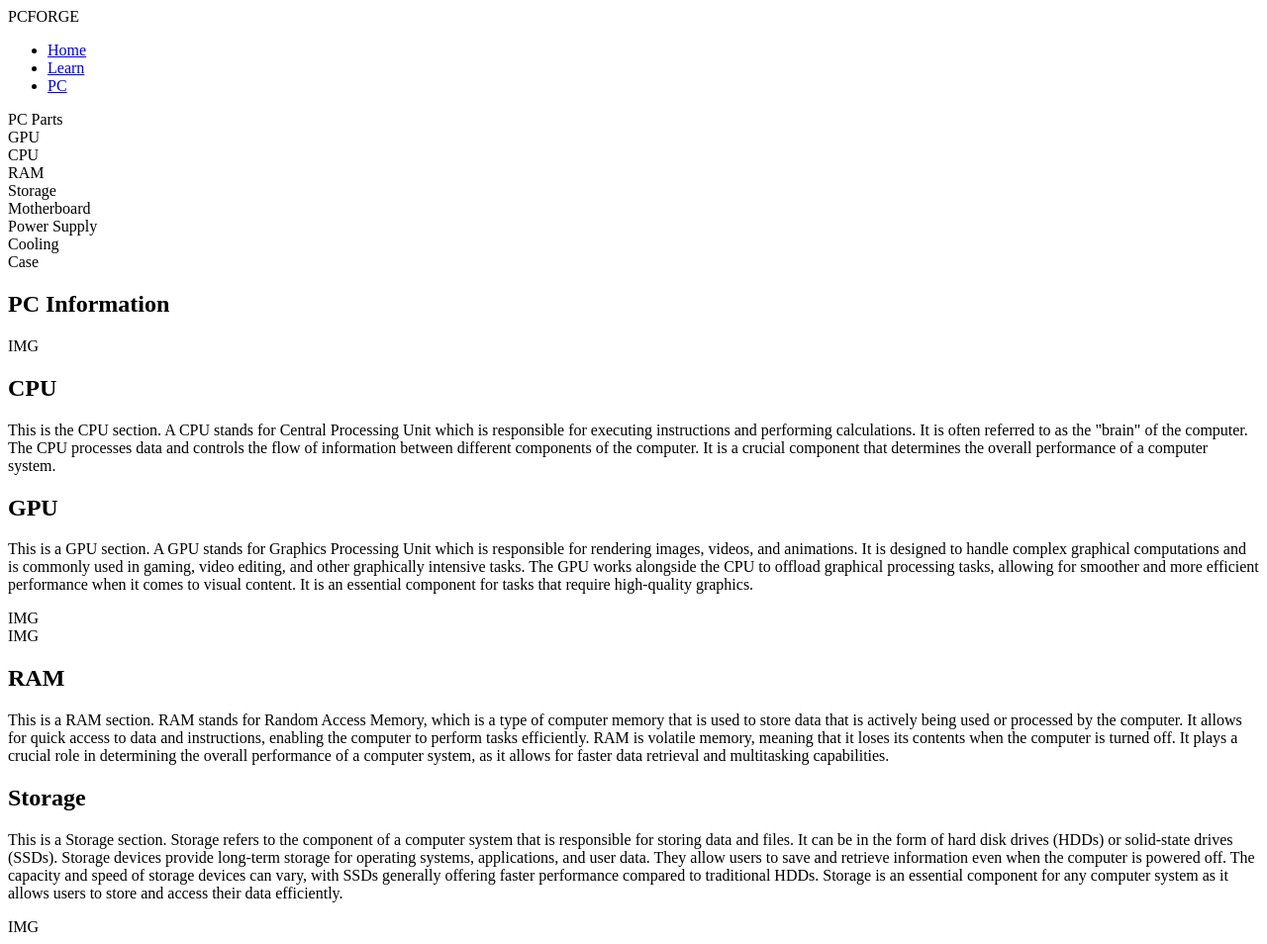
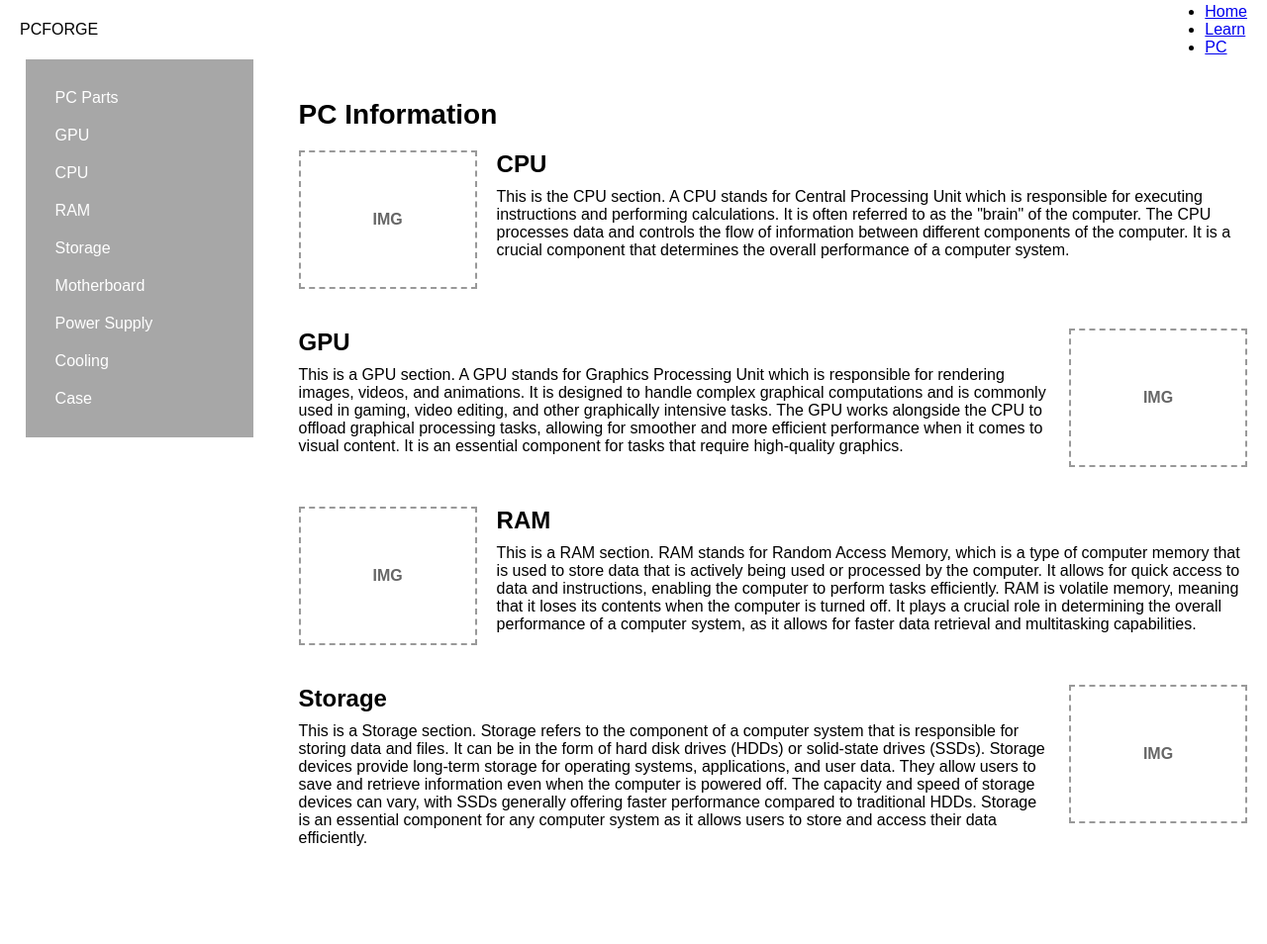
Before and after one commit to Arush2008/PC-Info-guide, a Flask app: page / in a window 1280 px wide. Shown: the whole page at 99% size. After the commit the page ends 855 px from the top, so only its background shows below. Run offline with Flask 3, Linux system fonts and the light colour scheme.

Commit message:
working desing for context  (home Page)

```diff
--- a/static/style.css
+++ b/static/style.css
@@ -0,0 +1,84 @@
+* {
+    margin: 0;
+    padding: 0;
+    box-sizing: border-box;
+    font-family: Arial;
+}
+
+.web {
+    display: flex;
+}
+
+.navbar {
+    position: fixed;
+    background-color: white;
+    top: 0;
+    left: 0;
+    width: 100%;
+    height: 60px;
+    display: flex;
+    align-items: center;
+    justify-content: space-between;
+    padding: 0 20px;
+    z-index: 1000;
+}
+
+.sidebar_homepage {
+    position: fixed;
+    top: 60px;
+    left: 2%;
+    width: 18%;
+    background: #a7a7a7;
+    color: white;
+    padding: 20px;
+}
+
+.sidebar_homepage div {
+    padding: 10px;
+    cursor: pointer;
+    border-radius: 5px;
+}
+
+.title_homepage {
+    font-size: 28px;
+    margin-bottom: 20px;
+}
+
+.image_box {
+    width: 180px;
+    height: 140px;
+    border: 2px dashed #999;
+    display: flex;
+    justify-content: center;
+    align-items: center;
+    font-weight: bold;
+    color: #666;
+    background: white;
+    flex-shrink: 0;
+}
+
+.content_homepage {
+    margin-left: 22%;
+    margin-top: 80px;
+    padding: 20px;
+}
+
+.content_block {
+    display: flex;
+    align-items: flex-start;
+    gap: 20px;
+    margin-bottom: 40px;
+}
+
+.content_block.reverse {
+    flex-direction: row-reverse;
+}
+
+.text_block {
+    display: flex;
+    flex-direction: column;
+}
+
+.text_block h2 {
+    margin-bottom: 10px;
+}
--- a/templates/index.html
+++ b/templates/index.html
@@ -4,7 +4,9 @@
     <title>My Website</title>
     <link rel="stylesheet" href="{{ url_for('static', filename='style.css') }}">
 </head>
+
 <body>
+
     <section class="Web">
 
         <!-- nav bar -->
@@ -18,10 +20,9 @@
                     <li><a href="#">PC</a></li>
                 </ul>
             </nav>
+        </header>
 
-
-            <!-- Side bar to choose parts -->
-        </header>
+        <!-- Side bar -->
         <div class="sidebar_homepage">
             <div>PC Parts</div>
             <div>GPU</div>
@@ -33,14 +34,20 @@
             <div>Cooling</div>
             <div>Case</div>
         </div>
+
     </section>
 
-            <!-- Main content in the center-->
-    <section>
+    <!-- Main content -->
+    <section class="content_homepage">
+
         <h1 class="title_homepage">PC Information</h1>
 
-        <div>
+        <!-- CPU -->
+        <div class="content_block">
+
             <div class="image_box">IMG</div>
+
+            <div class="text_block">
                 <h2>CPU</h2>
                 <p>
                     This is the CPU section. A CPU stands for Central Processing Unit which is responsible for executing instructions
@@ -50,8 +57,14 @@
                 </p>
             </div>
 
-        <div>
+        </div>
 
+        <!-- GPU -->
+        <div class="content_block reverse">
+
+            <div class="image_box">IMG</div>
+
+            <div class="text_block">
                 <h2>GPU</h2>
                 <p>
                     This is a GPU section. A GPU stands for Graphics Processing Unit which is responsible for rendering images, videos,
@@ -60,11 +73,16 @@
                     for smoother and more efficient performance when it comes to visual content. It is an essential component for tasks
                     that require high-quality graphics.
                 </p>
-            <div class="image_box">IMG</div>
             </div>
 
-        <div>
+        </div>
+
+        <!-- RAM -->
+        <div class="content_block">
+
             <div class="image_box">IMG</div>
+
+            <div class="text_block">
                 <h2>RAM</h2>
                 <p>
                     This is a RAM section. RAM stands for Random Access Memory, which is a type of computer memory that is used to store data
@@ -75,8 +93,14 @@
                 </p>
             </div>
 
-        <div>
+        </div>
 
+        <!-- Storage -->
+        <div class="content_block reverse">
+
+            <div class="image_box">IMG</div>
+
+            <div class="text_block">
                 <h2>Storage</h2>
                 <p>
                     This is a Storage section. Storage refers to the component of a computer system that is responsible for storing data and files.
@@ -86,9 +110,11 @@
                     traditional HDDs. Storage is an essential component for any computer system as it allows users to store and access their data
                     efficiently.
                 </p>
-            <div class="image_box">IMG</div>
+            </div>
+
         </div>
 
     </section>
+
 </body>
 </html>
```
Lines whose indentation alone changed are shown as unchanged.
